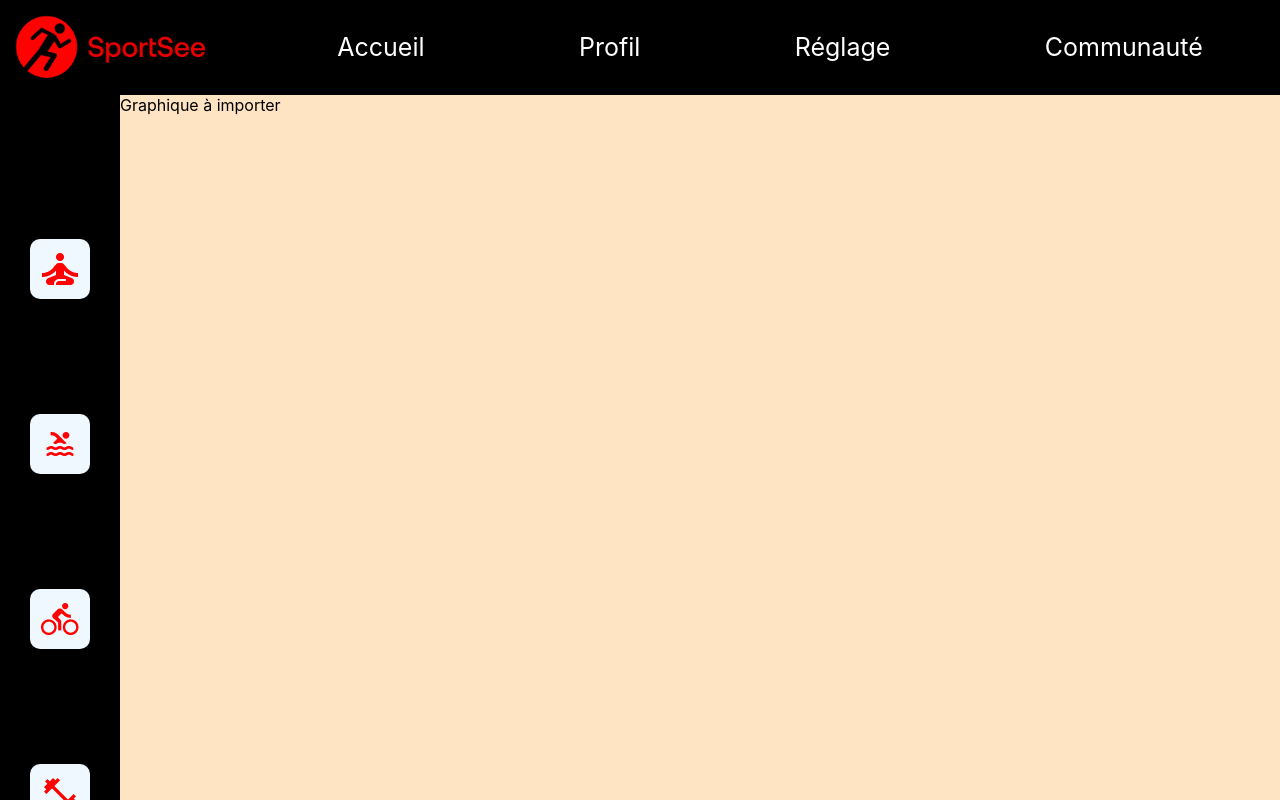
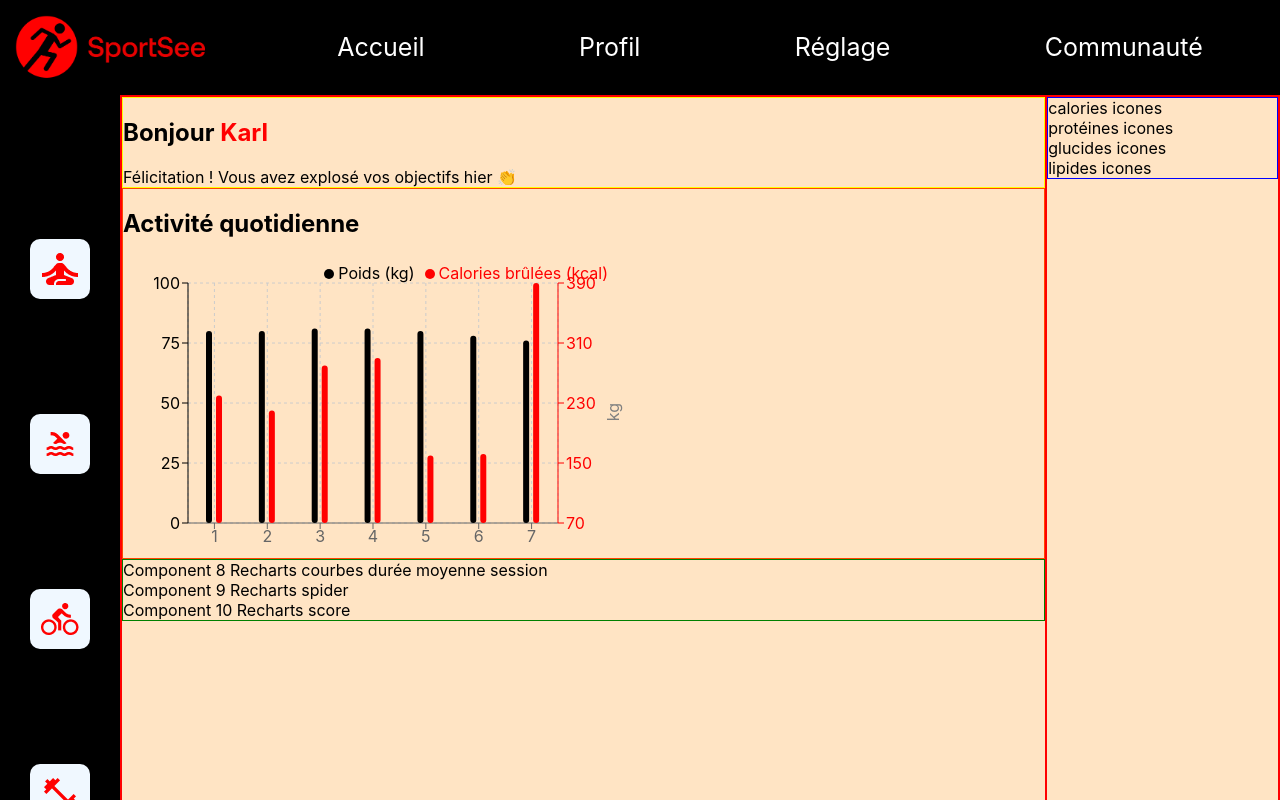
Before and after one commit to abaddon101/Project-12-SportSee, a React (Create React App) app: page / in a window 1280 px wide. Shown: the top 800 px of the page. Built offline with nearby package versions, Linux system fonts and the light colour scheme.

Commit message:
mep structure html pour dashboard+ datamocked+mep component pour message de beinvenue + activité graphique

```diff
--- /dev/null
+++ b/src/Api/datamocked.tsx
@@ -0,0 +1,255 @@
+// Fausse données pour tester l'intégration des différentes recharts
+export function dataMocked() {
+  return [
+    {
+      id: 12,
+      userInfos: {
+        firstName: "Karl",
+        lastName: "Dovineau",
+        age: 31,
+      },
+      todayScore: 0.12,
+      keyData: {
+        calorieCount: 1930,
+        proteinCount: 155,
+        carbohydrateCount: 290,
+        lipidCount: 50,
+      },
+    },
+  ];
+}
+
+export function userActivityMocked() {
+  return [
+    {
+      userId: 12,
+      sessions: [
+        {
+          day: "2020-07-01",
+          kilogram: 80,
+          calories: 240,
+        },
+        {
+          day: "2020-07-02",
+          kilogram: 80,
+          calories: 220,
+        },
+        {
+          day: "2020-07-03",
+          kilogram: 81,
+          calories: 280,
+        },
+        {
+          day: "2020-07-04",
+          kilogram: 81,
+          calories: 290,
+        },
+        {
+          day: "2020-07-05",
+          kilogram: 80,
+          calories: 160,
+        },
+        {
+          day: "2020-07-06",
+          kilogram: 78,
+          calories: 162,
+        },
+        {
+          day: "2020-07-07",
+          kilogram: 76,
+          calories: 390,
+        },
+      ],
+    },
+    {
+      userId: 18,
+      sessions: [
+        {
+          day: "2020-07-01",
+          kilogram: 70,
+          calories: 240,
+        },
+        {
+          day: "2020-07-02",
+          kilogram: 69,
+          calories: 220,
+        },
+        {
+          day: "2020-07-03",
+          kilogram: 70,
+          calories: 280,
+        },
+        {
+          day: "2020-07-04",
+          kilogram: 70,
+          calories: 500,
+        },
+        {
+          day: "2020-07-05",
+          kilogram: 69,
+          calories: 160,
+        },
+        {
+          day: "2020-07-06",
+          kilogram: 69,
+          calories: 162,
+        },
+        {
+          day: "2020-07-07",
+          kilogram: 69,
+          calories: 390,
+        },
+      ],
+    },
+  ];
+}
+
+export function userAverageSessionsMocked() {
+  return [
+    {
+      userId: 12,
+      sessions: [
+        {
+          day: 1,
+          sessionLength: 30,
+        },
+        {
+          day: 2,
+          sessionLength: 23,
+        },
+        {
+          day: 3,
+          sessionLength: 45,
+        },
+        {
+          day: 4,
+          sessionLength: 50,
+        },
+        {
+          day: 5,
+          sessionLength: 0,
+        },
+        {
+          day: 6,
+          sessionLength: 0,
+        },
+        {
+          day: 7,
+          sessionLength: 60,
+        },
+      ],
+    },
+    {
+      userId: 18,
+      sessions: [
+        {
+          day: 1,
+          sessionLength: 30,
+        },
+        {
+          day: 2,
+          sessionLength: 40,
+        },
+        {
+          day: 3,
+          sessionLength: 50,
+        },
+        {
+          day: 4,
+          sessionLength: 30,
+        },
+        {
+          day: 5,
+          sessionLength: 30,
+        },
+        {
+          day: 6,
+          sessionLength: 50,
+        },
+        {
+          day: 7,
+          sessionLength: 50,
+        },
+      ],
+    },
+  ];
+}
+
+export function userPerformanceMocked() {
+  return [
+    {
+      userId: 12,
+      kind: {
+        1: "cardio",
+        2: "energy",
+        3: "endurance",
+        4: "strength",
+        5: "speed",
+        6: "intensity",
+      },
+      data: [
+        {
+          value: 80,
+          kind: 1,
+        },
+        {
+          value: 120,
+          kind: 2,
+        },
+        {
+          value: 140,
+          kind: 3,
+        },
+        {
+          value: 50,
+          kind: 4,
+        },
+        {
+          value: 200,
+          kind: 5,
+        },
+        {
+          value: 90,
+          kind: 6,
+        },
+      ],
+    },
+    {
+      userId: 18,
+      kind: {
+        1: "cardio",
+        2: "energy",
+        3: "endurance",
+        4: "strength",
+        5: "speed",
+        6: "intensity",
+      },
+      data: [
+        {
+          value: 200,
+          kind: 1,
+        },
+        {
+          value: 240,
+          kind: 2,
+        },
+        {
+          value: 80,
+          kind: 3,
+        },
+        {
+          value: 80,
+          kind: 4,
+        },
+        {
+          value: 220,
+          kind: 5,
+        },
+        {
+          value: 110,
+          kind: 6,
+        },
+      ],
+    },
+  ];
+}
--- a/src/components/dashboard/Dashboard.tsx
+++ /dev/null
@@ -1,9 +0,0 @@
-import React from "react";
-
-function Dashboard() {
-  return <article className="dashboard">
-    <div>Graphique à importer</div>
-  </article>;
-}
-
-export default Dashboard;
--- /dev/null
+++ b/src/components/dashboard/dashboardComponents/activities-container/Activities.tsx
@@ -0,0 +1,74 @@
+import React from "react";
+import {
+  BarChart,
+  XAxis,
+  YAxis,
+  CartesianGrid,
+  Tooltip,
+  Bar,
+  Legend,
+} from "recharts";
+import { userActivityMocked } from "../../../../Api/datamocked";
+
+const userActivity = userActivityMocked();
+
+function formatDay(dateString: string) {
+  const date = new Date(dateString);
+  const day = date.getDate();
+  return day.toString();
+}
+
+function Activities() {
+  return (
+    <article className="activities-container">
+      <h2>Activité quotidienne</h2>
+      <BarChart width={500} height={300} data={userActivity[0].sessions}>
+        <CartesianGrid strokeDasharray="3 3" />
+        <XAxis
+          dataKey="day"
+          tickFormatter={formatDay} // Utilisation du formateur de tick
+        />
+        <YAxis yAxisId="left" orientation="left" stroke="#000000" />
+        <YAxis
+          yAxisId="right"
+          orientation="right"
+          stroke="#ff0000"
+          label={{ value: "kg", angle: -90, position: "insideRight" }}
+          domain={[70, 80]}
+          // tickFormatter={(value) => (value >= 0 && value <= 80 ? value : "")}
+        />
+        <Tooltip />
+        <Bar
+          dataKey="kilogram"
+          fill="#000000"
+          yAxisId="left"
+          radius={5}
+          barSize={6}
+        />
+        <Bar
+          dataKey="calories"
+          fill="#ff0000"
+          yAxisId="right"
+          radius={5}
+          barSize={6}
+        />
+        <Legend
+          align="right"
+          verticalAlign="top"
+          iconType="circle"
+          iconSize={10}
+          payload={[
+            { value: "Poids (kg)", type: "circle", color: "#000000" },
+            {
+              value: "Calories brûlées (kcal)",
+              type: "circle",
+              color: "#ff0000",
+            },
+          ]}
+        />
+      </BarChart>
+    </article>
+  );
+}
+
+export default Activities;
--- /dev/null
+++ b/src/components/dashboard/dashboardComponents/dashboard-Parent/Dashboard.tsx
@@ -0,0 +1,22 @@
+import React from "react";
+import Welcome from "../welcome-container/Welcome";
+import Activities from "../activities-container/Activities";
+import Nutrition from "../nutrition-container/Nutrition";
+import Progression from "../progression-container/Progression";
+import "./style.scss";
+function Dashboard() {
+  return (
+    <div className="dashboard">
+      <section className="dashboard-principal">
+        <Welcome />
+        <Activities />
+        <Progression />
+      </section>
+      <section className="dashboard-aside">
+        <Nutrition />
+      </section>
+    </div>
+  );
+}
+
+export default Dashboard;
--- /dev/null
+++ b/src/components/dashboard/dashboardComponents/dashboard-Parent/style.scss
@@ -0,0 +1,37 @@
+// Parent
+.dashboard {
+  display: flex;
+  width: 100%;
+  border: 1px solid red;
+  flex-direction: row;
+}
+// dashboard principale
+.dashboard-principal {
+  display: flex;
+  width: 80%;
+  border: 1px solid red;
+  flex-direction: column;
+}
+
+.welcome-container {
+  border: 1px solid yellow;
+}
+
+.activities-container {
+  border: 1px solid orangered;
+}
+
+.progression-container {
+  border: 1px solid green;
+}
+// dashboard-aside
+.dashboard-aside {
+  display: flex;
+  width: 20%;
+  height: 100%;
+  border: 1px solid red;
+  flex-direction: column;
+}
+.nutrition-container {
+  border: 1px solid blue;
+}
--- /dev/null
+++ b/src/components/dashboard/dashboardComponents/nutrition-container/Nutrition.tsx
@@ -0,0 +1,27 @@
+import React from "react";
+
+import {
+  dataMocked,
+  userActivityMocked,
+  userAverageSessionsMocked,
+  userPerformanceMocked,
+} from "../../../../Api/datamocked";
+
+// import de fausse données pour tester l'intégration des différentes recharts
+const data = dataMocked();
+const userActivity = userActivityMocked();
+const userAverageSessions = userAverageSessionsMocked();
+const userPerformance = userPerformanceMocked();
+
+function Nutrition() {
+  return (
+    <aside className="nutrition-container">
+      <div>calories icones</div>
+      <div>protéines icones</div>
+      <div>glucides icones</div>
+      <div>lipides icones</div>
+    </aside>
+  );
+}
+
+export default Nutrition;
--- /dev/null
+++ b/src/components/dashboard/dashboardComponents/progression-container/Progression.tsx
@@ -0,0 +1,26 @@
+import React from "react";
+
+import {
+  dataMocked,
+  userActivityMocked,
+  userAverageSessionsMocked,
+  userPerformanceMocked,
+} from "../../../../Api/datamocked";
+
+// import de fausse données pour tester l'intégration des différentes recharts
+const data = dataMocked();
+const userActivity = userActivityMocked();
+const userAverageSessions = userAverageSessionsMocked();
+const userPerformance = userPerformanceMocked();
+
+function Progression() {
+  return (
+    <article className="progression-container">
+      <div>Component 8 Recharts courbes durée moyenne session</div>
+      <div>Component 9 Recharts spider</div>
+      <div>Component 10 Recharts score</div>
+    </article>
+  );
+}
+
+export default Progression;
--- /dev/null
+++ b/src/components/dashboard/dashboardComponents/welcome-container/Welcome.tsx
@@ -0,0 +1,29 @@
+import React from "react";
+import "./style.scss";
+import {
+  dataMocked,
+  userActivityMocked,
+  userAverageSessionsMocked,
+  userPerformanceMocked,
+} from "../../../../Api/datamocked";
+
+const data = dataMocked();
+const userActivity = userActivityMocked();
+const userAverageSessions = userAverageSessionsMocked();
+const userPerformance = userPerformanceMocked();
+
+function Welcome() {
+  const userData = data.find((item) => item.id === 12);
+  const firstName = userData?.userInfos?.firstName; // Vérification de nullité avec l'opérateur "?"
+
+  return (
+    <article className="welcome-container">
+      <h2>
+        Bonjour <span className="red-text">{firstName}</span>
+      </h2>
+      <div>Félicitation ! Vous avez explosé vos objectifs hier 👏</div>
+    </article>
+  );
+}
+
+export default Welcome;
--- /dev/null
+++ b/src/components/dashboard/dashboardComponents/welcome-container/style.scss
@@ -0,0 +1,3 @@
+.red-text {
+  color: red;
+}
--- a/src/components/main/Main.tsx
+++ b/src/components/main/Main.tsx
@@ -1,6 +1,6 @@
 import React from "react";
 import SideBar from "../sidebar/sidebar";
-import Dashboard from "../dashboard/Dashboard";
+import Dashboard from "../dashboard/dashboardComponents/dashboard-Parent/Dashboard";
 import "./style.scss";
 
 function Main() {
```
